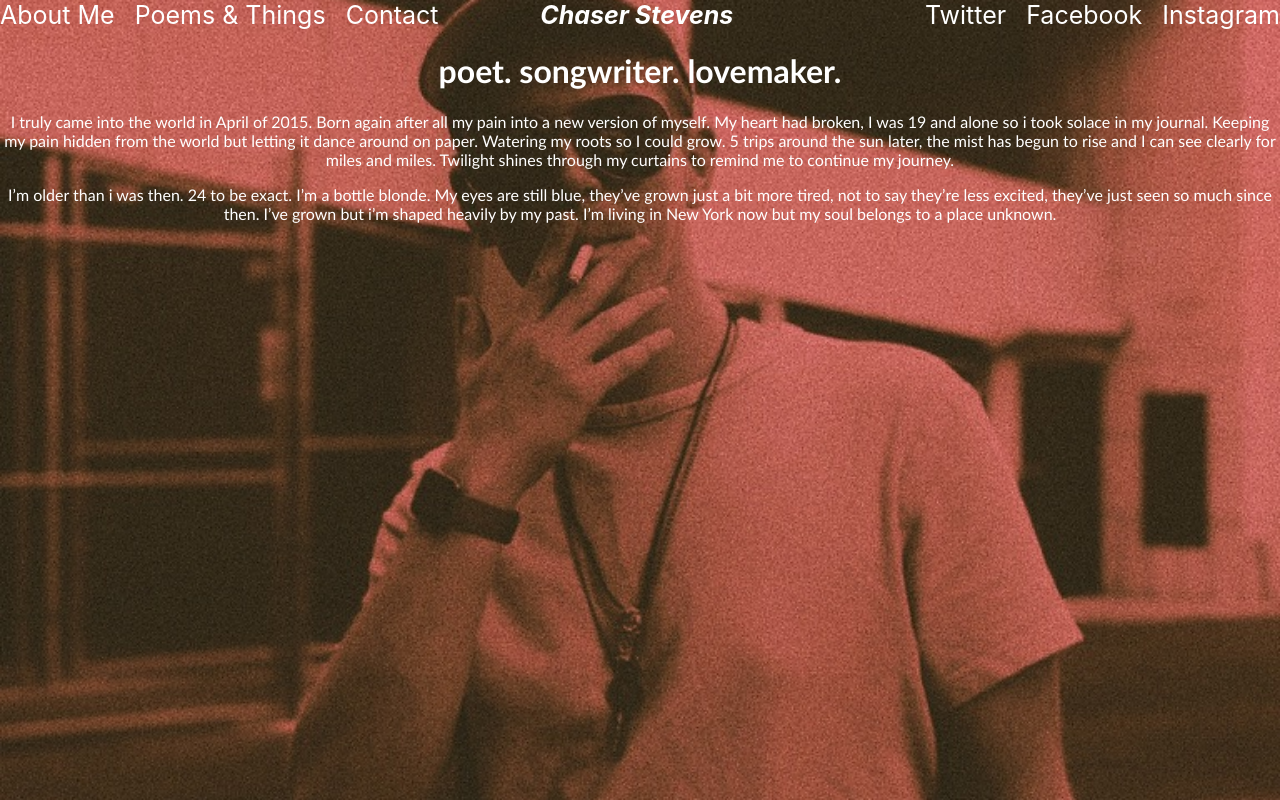
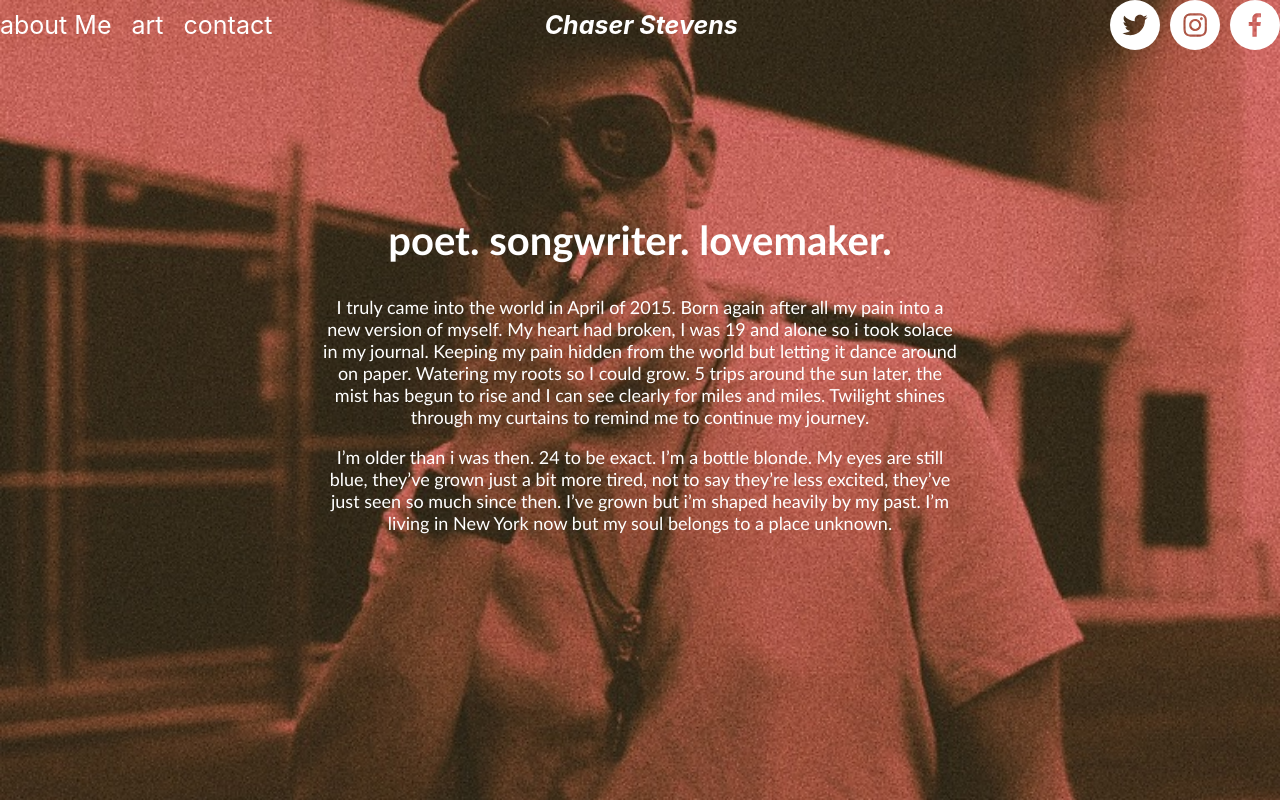
Before and after one commit to ConnorMul/ChaserStevens, a React (Create React App) app: page /about in a window 1280 px wide. Built offline with nearby package versions, Linux system fonts and the light colour scheme.

Commit message:
added social icons

```diff
--- a/package.json
+++ b/package.json
@@ -10,6 +10,8 @@
     "react-dom": "^17.0.2",
     "react-router-dom": "^5.2.0",
     "react-scripts": "4.0.3",
+    "react-social-icons": "^5.4.1",
+    "social-media-icons-react": "^1.1.2",
     "web-vitals": "^1.0.1"
   },
   "scripts": {
--- a/src/components/About.js
+++ b/src/components/About.js
@@ -2,7 +2,7 @@ import '../styles/About.css';
 
 export default function About() {
     return (
-        <div>
+        <div className="about">
             <h1 className="about-header">poet. songwriter. lovemaker.</h1>
             <p className="about-details">I truly came into the world in April of 2015.
                 Born again after all my pain into a new version of myself.
--- a/src/components/Header.js
+++ b/src/components/Header.js
@@ -1,22 +1,24 @@
 import React from 'react';
 import '../styles/Header.css'
 import { NavLink } from 'react-router-dom'
+import { SocialIcon } from 'react-social-icons';
+
 
 export default function Header() {
     return (
         <div className="header">
             <div className='left-nav'>
-                <NavLink className="navbar-links" id="about" to='/about'>About Me</NavLink>
-                <NavLink className="navbar-links" id="art" to='/art'>Poems & Things</NavLink>
-                <NavLink className="navbar-links" id="contact" to='/contact'>Contact</NavLink>
+                <NavLink className="navbar-links" id="about" to='/about'>about Me</NavLink>
+                <NavLink className="navbar-links" id="art" to='/art'>art</NavLink>
+                <NavLink className="navbar-links" id="contact" to='/contact'>contact</NavLink>
             </div>
             <div className='logo'>
                 <NavLink className="navbar-links-header" id="header-logo" to='/'>Chaser Stevens</NavLink>
             </div>
             <div className="right-nav">
-                <a className='navbar-links' id="twitter" href="https://www.twitter.com/chaserstevens">Twitter</a>
-                <a className='navbar-links' id="facebook" href="https://www.facebook.com/chaserstevens">Facebook</a>
-                <a className='navbar-links' id="insta" href="https://www.instagram.com/chaserelectric">Instagram</a>
+                <SocialIcon className="social-icons" bgColor="white" url="https://twitter.com/chaserstevens"/>
+                <SocialIcon className="social-icons" bgColor="white" url="https://instagram.com/chaserelectric"/>
+                <SocialIcon className="social-icons" bgColor="white" url="https://facebook.com/chaserstevens"/>
             </div>
         </div>
     )
--- a/src/styles/About.css
+++ b/src/styles/About.css
@@ -1,9 +1,18 @@
+.about {
+    margin-top: 13%;
+    padding-left: 25%;
+    padding-right: 25%;
+}
+
 .about-header {
     font-family:'Gill Sans', 'Gill Sans MT', Calibri, 'Trebuchet MS', sans-serif;
     color: white;
+    margin-bottom: 5%;
+    font-size: 40px;
 }
 
 .about-details {
     font-family:'Gill Sans', 'Gill Sans MT', Calibri, 'Trebuchet MS', sans-serif;
     color: white;
+    font-size: 18px;
 }
--- a/src/styles/Header.css
+++ b/src/styles/Header.css
@@ -34,3 +34,7 @@
     text-decoration: none;
     color: white;
 }
+
+.social-icons {
+    margin-left: 10px;
+}
```
Also changed, not shown: 2 other files (tests, documents, lock files or other folders).
